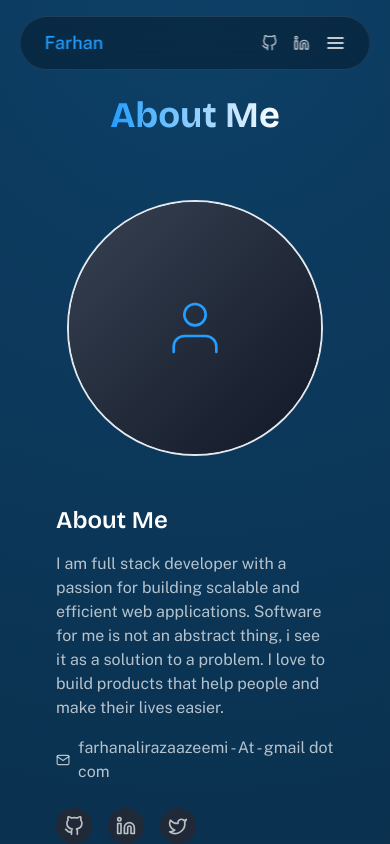
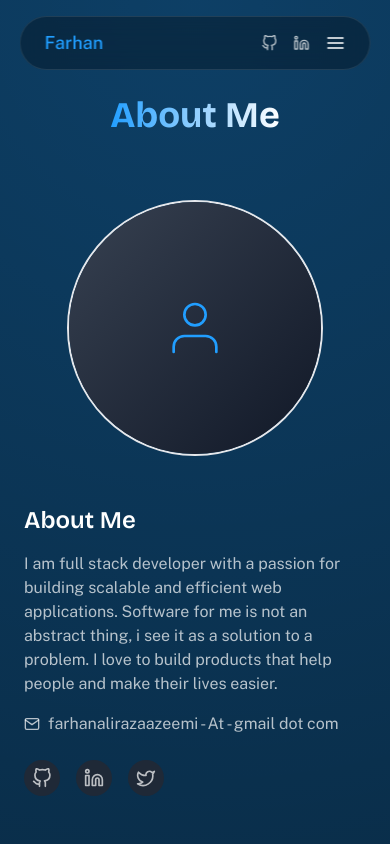
Before and after one commit to FarhanAliRaza/farhana.li, a SvelteKit app: page /about in a window 390 px wide. Shown: the top 844 px of the page. Built offline with nearby package versions, Linux system fonts and the light colour scheme.

Commit message:
deploy mobile fix

```diff
--- a/src/routes/(inner)/+layout.svelte
+++ b/src/routes/(inner)/+layout.svelte
@@ -10,7 +10,7 @@
 		style="background-position: center top; background-size: 100% 100%;"
 	></div>
 	<div class="">
-		<div class="p-8">
+		<div class="pt-8">
 			{@render children()}
 		</div>
 	</div>
```
